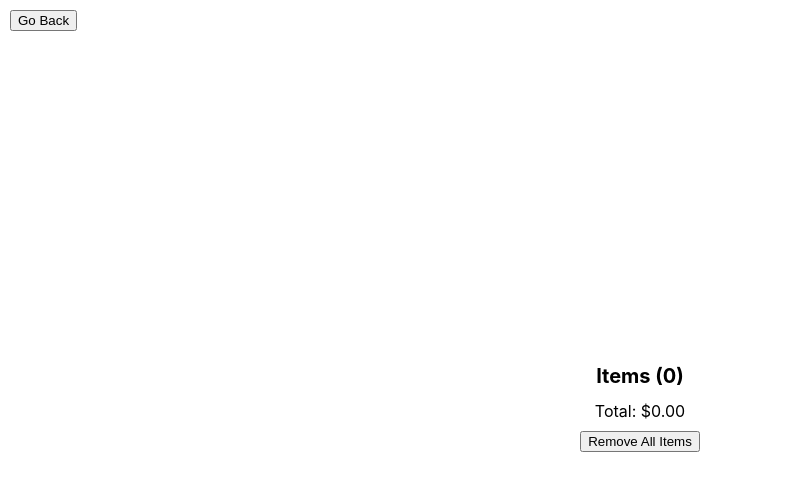
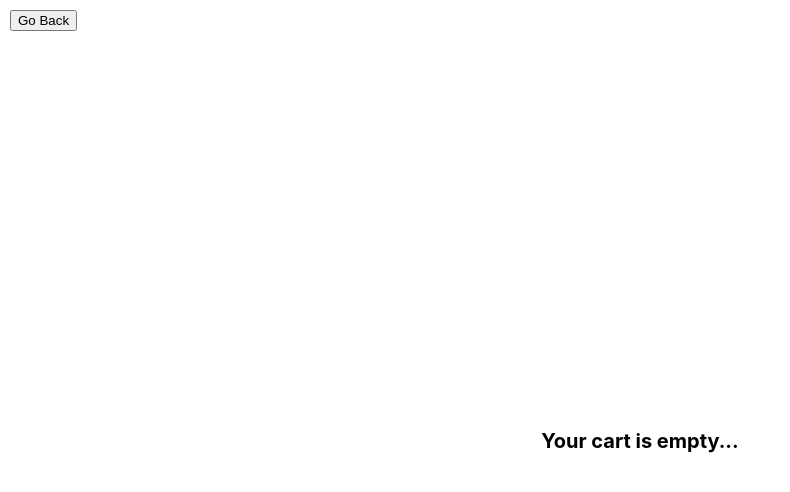
Before and after one commit to Braden0006/react-ecommerce-website, a React (Create React App) app: page /viewcart in a window 1280 px wide. Shown: the top 492 px of the page, without its empty margins (0-790 px from the left). Built offline with nearby package versions, Linux system fonts and the light colour scheme.

Commit message:
When the cart is empty and the user clicks on the cart icon to go to the "ViewCart" component, "Your cart is empty" will be displayed

```diff
--- a/src/components/ViewCart/ViewCart.css
+++ b/src/components/ViewCart/ViewCart.css
@@ -42,3 +42,14 @@
   font-size: 1.6rem;
   padding-bottom: 1rem;
 }
+
+.empty-container {
+  display: flex;
+  align-items: center;
+  justify-content: center;
+  height: 100vh;
+}
+
+.empty_title {
+  font-size: 2rem;
+}
--- a/src/components/ViewCart/ViewCart.js
+++ b/src/components/ViewCart/ViewCart.js
@@ -4,7 +4,6 @@ import { useCart } from "react-use-cart";
 import "./ViewCart.css";
 
 export default function () {
-
   const {
     isEmpty,
     emptyCart,
@@ -15,6 +14,20 @@ export default function () {
     totalItems,
     cartTotal,
   } = useCart();
+
+  if (isEmpty)
+    return (
+      <>
+        <div className="viewcart-goback-btn">
+          <Link to="/">
+            <button>Go Back</button>
+          </Link>
+        </div>
+        <div className="empty-container">
+          <h2 className="empty_title">Your cart is empty...</h2>
+        </div>
+      </>
+    );
 
   return (
     <>
@@ -28,9 +41,13 @@ export default function () {
 
         {/* Maps over the items object, which was created by the "useCart" API by adding the plant object with the "useCart" when I looped over them to create the cards in the "ProductPageCard" page */}
         {items.map((item) => (
-          <div className='item-container' key={item.id}>
+          <div className="item-container" key={item.id}>
             <h4 className="viewcart_item">{item.name}</h4>
-            <span className={`img_container ${item.id === 1 ? 'jade_plant' : 'aloe_vera'}`}></span>
+            <span
+              className={`img_container ${
+                item.id === 1 ? "jade_plant" : "aloe_vera"
+              }`}
+            ></span>
             <div className="button_container">
               <button
                 className="viewcart_increment"
```
